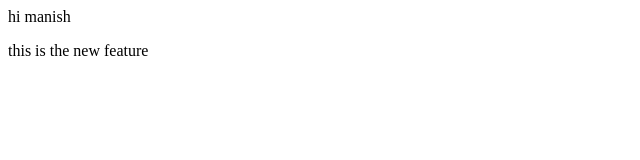
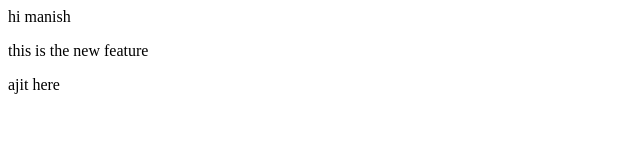
Before and after one commit to manishksingh188/localRepo, a plain HTML site: page index.html in a window 1280 px wide. Shown: the full height of the page, 0-640 px from the left. Drawn offline with Linux system fonts and the light colour scheme.

Commit message:
Add new feature and additional paragraph to index.html

```diff
--- a/index.html
+++ b/index.html
@@ -1,2 +1,3 @@
 <p> hi manish </p>
 <p> this is the new feature</p>
+<p> ajit here</p>
```
